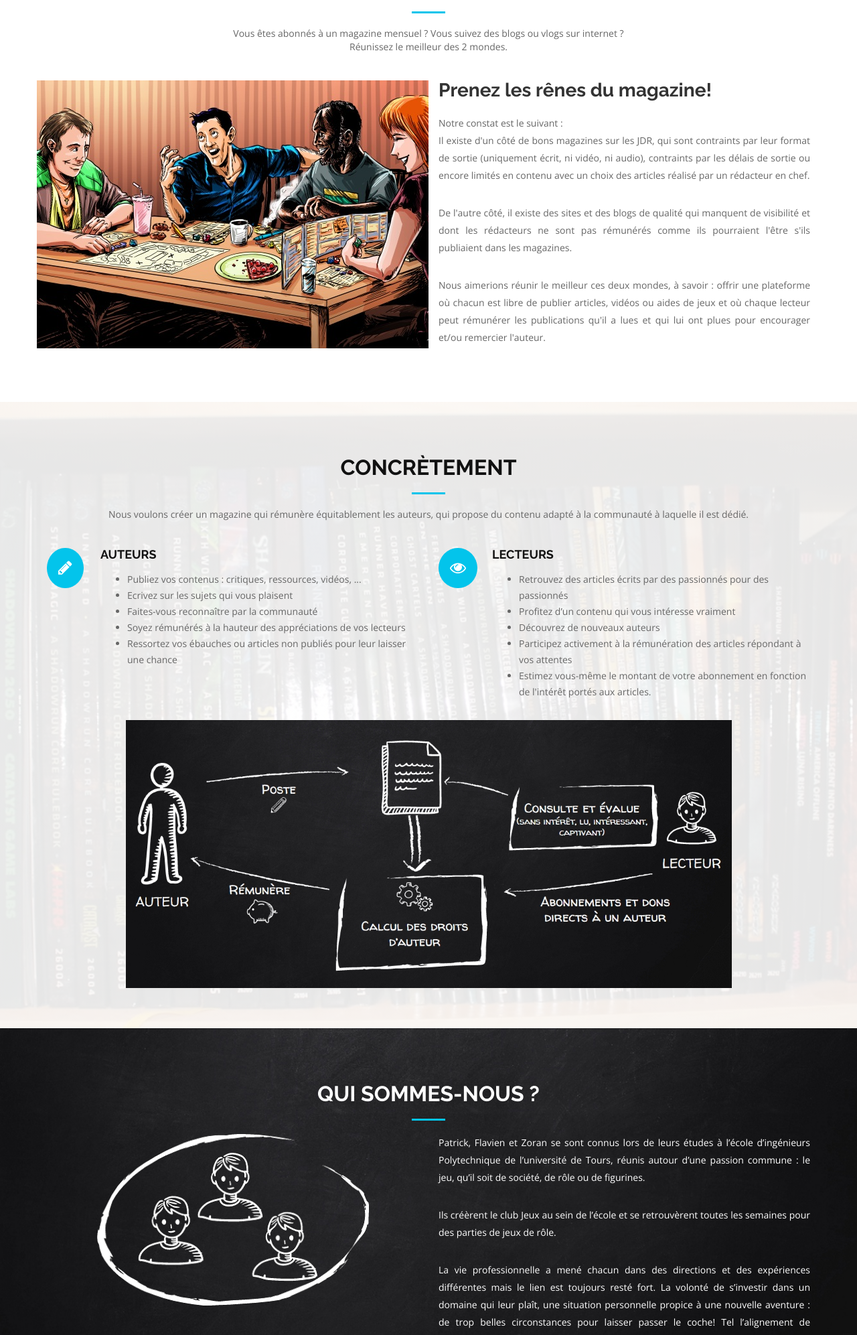
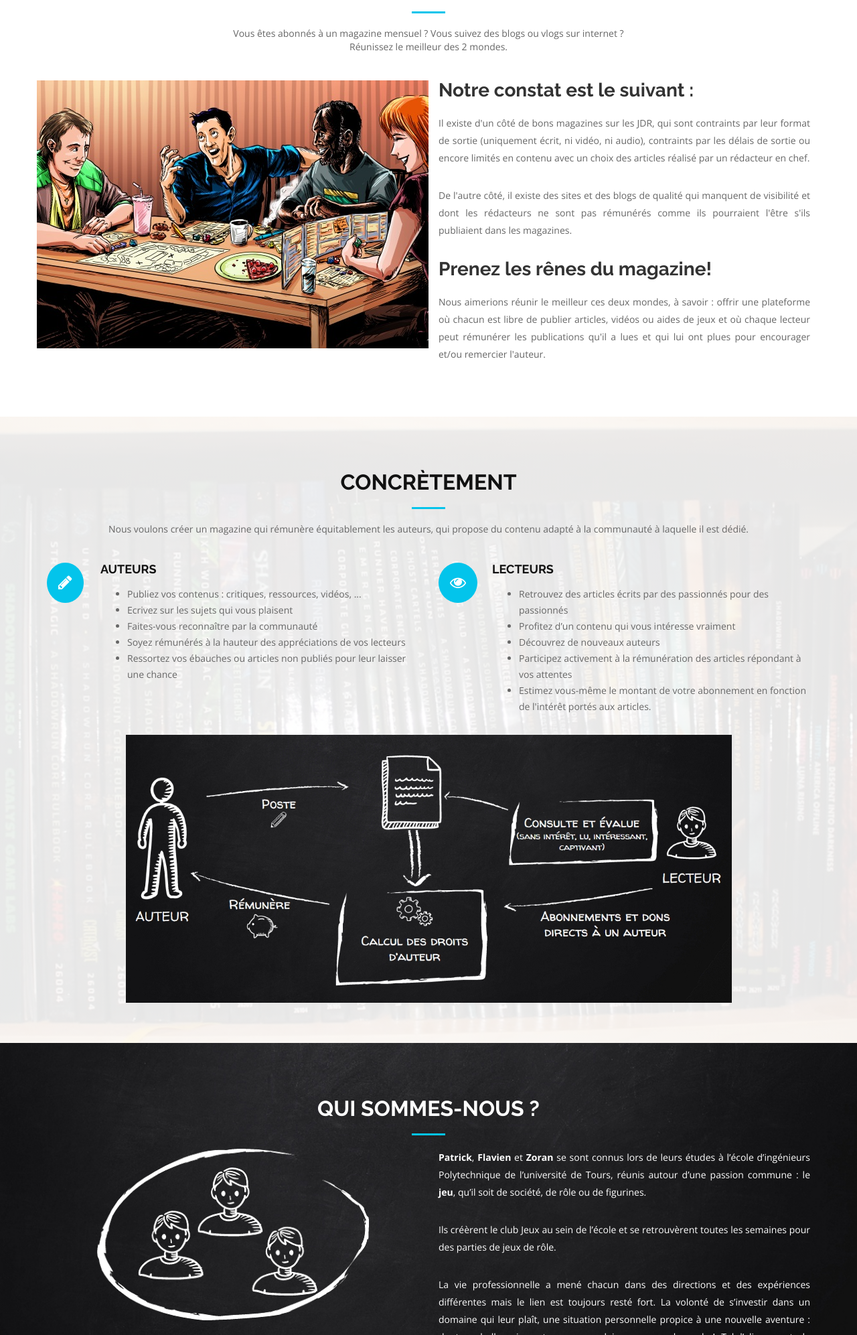
Before and after one commit to ardteam/jdrmag-site, a plain HTML site: page index.html in a window 1280 px wide. Shown: the part 1008-3001 px from the top of the page at 67% size. Drawn offline with nearby package versions, Linux system fonts and the light colour scheme.

Commit message:
Improvment

```diff
--- a/index.html
+++ b/index.html
@@ -127,13 +127,14 @@
         <div class="row">
             <div class="col-md-6 about-img"></div>
             <div class="col-md-6 about-content">
-                <h2 class="about-title">Prenez les rênes du magazine!</h2>
+                <h2 class="about-title">Notre constat est le suivant :</h2>
                 <p class="about-text">
-                    Notre constat est le suivant : <br> Il existe d'un côté de bons magazines sur les JDR, qui sont contraints par leur format de sortie (uniquement écrit, ni vidéo, ni audio),
-                    contraints par les délais de sortie ou encore limités en contenu avec un choix des articles réalisé par un rédacteur en chef.</p>
+                    Il existe d'un côté de bons magazines sur les JDR, qui sont contraints par leur format de sortie (uniquement écrit, ni vidéo, ni audio), contraints par les délais de sortie ou
+                    encore limités en contenu avec un choix des articles réalisé par un rédacteur en chef.</p>
                 <p class="about-text">
                     De l'autre côté, il existe des sites et des blogs de qualité qui manquent de visibilité et dont les rédacteurs ne sont pas rémunérés comme ils pourraient l'être s'ils publiaient
                     dans les magazines. </p>
+                <h2 class="about-title">Prenez les rênes du magazine!</h2>
                 <p class="about-text">
                     Nous aimerions réunir le meilleur ces deux mondes, à savoir : offrir une plateforme où chacun est libre de publier articles, vidéos ou aides de jeux et où chaque lecteur peut
                     rémunérer les publications qu'il a lues et qui lui ont plues pour encourager et/ou remercier l'auteur. </p>
@@ -215,12 +216,12 @@ Services Section
             </div>
             <div class="col-md-6">
                 <p class="team-text">
-                    Patrick, Flavien et Zoran se sont connus lors de leurs études à l’école d’ingénieurs Polytechnique de l’université de Tours, réunis autour d’une passion commune : le jeu, qu’il
-                    soit de société, de rôle ou de figurines.
+                    <strong>Patrick</strong>, <strong>Flavien</strong> et <strong>Zoran</strong> se sont connus lors de leurs études à l’école d’ingénieurs Polytechnique de l’université de Tours,
+                    réunis autour d’une passion commune : le <strong>jeu</strong>, qu’il soit de société, de rôle ou de figurines.
                 <p class="team-text">Ils créèrent le club Jeux au sein de l’école et se retrouvèrent toutes les semaines pour des parties de jeux de rôle.</p>
-                <p class="team-text">La vie professionnelle a mené chacun dans des directions et des expériences différentes mais le lien est toujours resté fort. La volonté de s’investir
-                    dans un domaine qui leur plaît, une situation personnelle propice à une nouvelle aventure : de trop belles circonstances pour laisser passer le coche! Tel l’alignement de planètes
-                    qui déclenche l’accomplissement de la prophétie, ils décidèrent de se lancer dans un projet autour de leur passion. </p>
+                <p class="team-text">La vie professionnelle a mené chacun dans des directions et des expériences différentes mais le lien est toujours resté fort. La volonté de s’investir dans un
+                    domaine qui leur plaît, une situation personnelle propice à une nouvelle aventure : de trop belles circonstances pour laisser passer le coche! Tel l’alignement de planètes qui
+                    déclenche l’accomplissement de la prophétie, ils décidèrent de se lancer dans un projet autour de leur passion. </p>
             </div>
         </div>
     </div>
```
